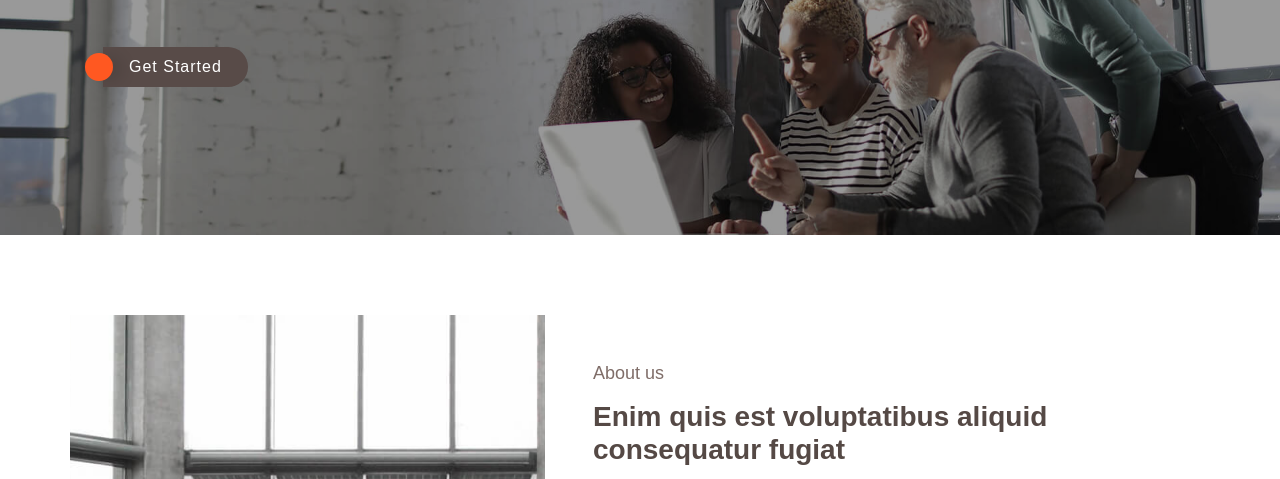
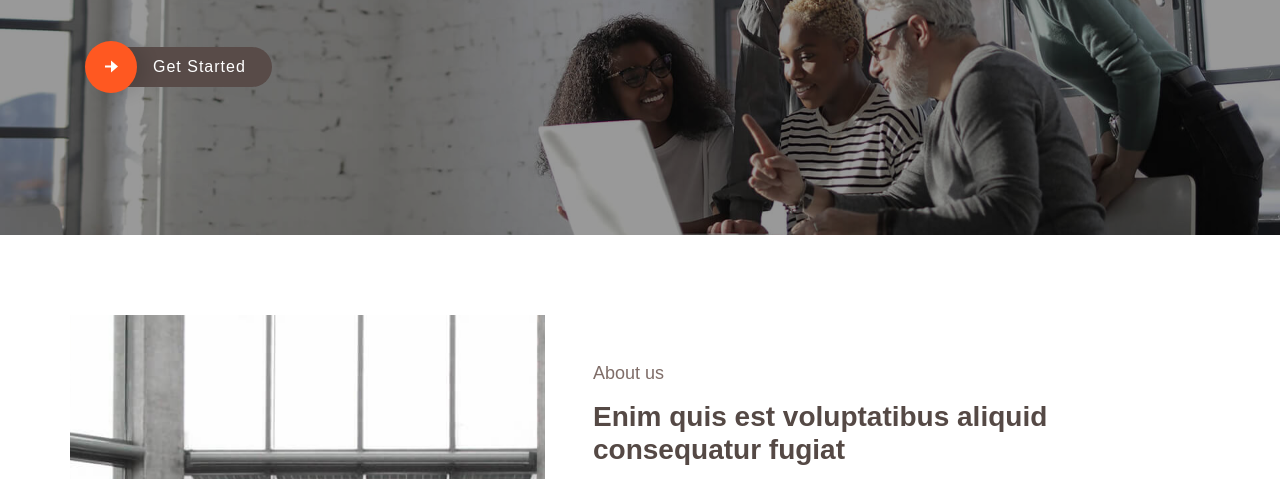
Before and after one commit to shksinner/FlexZone, a plain HTML site: page index.html in a window 1280 px wide. Shown: the part 315-794 px from the top of the page. Drawn offline with nearby package versions, Linux system fonts and the light colour scheme; the site is published under a folder, as on GitHub Pages, so addresses that start at the root find nothing.

Commit message:
Update index.html

```diff
--- a/index.html
+++ b/index.html
@@ -10,8 +10,8 @@
 
 
     <!-- font icon -->
-    <link href="/vendor/bootstrap-icons/bootstrap-icons.css" rel="stylesheet">
-    <link href="/vendor/boxicons/css/boxicons.min.css" rel="stylesheet">
+    <link href="vendor/bootstrap-icons/bootstrap-icons.css" rel="stylesheet">
+    <link href="vendor/boxicons/css/boxicons.min.css" rel="stylesheet">
 
     <link rel="stylesheet" href="path/to/font-awesome/css/font-awesome.min.css">
 
```
